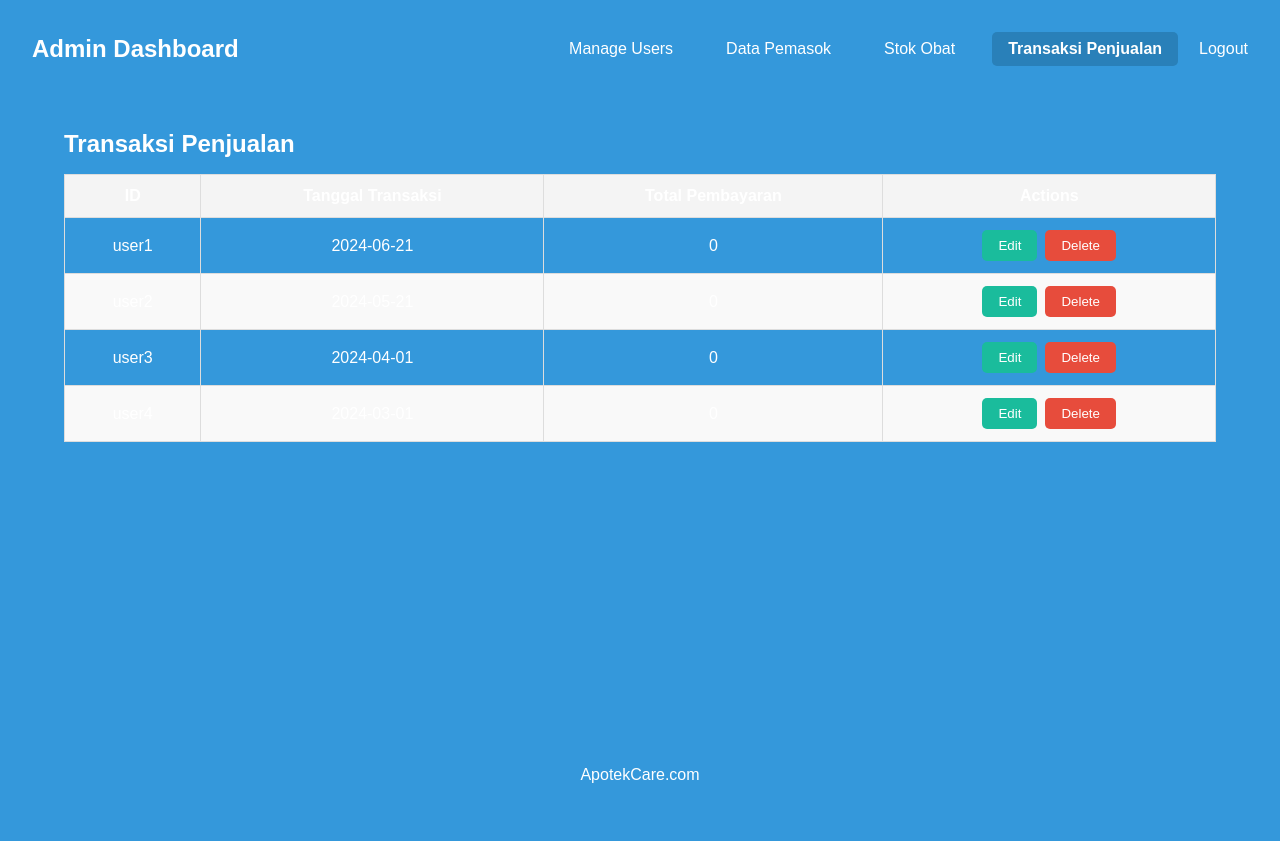
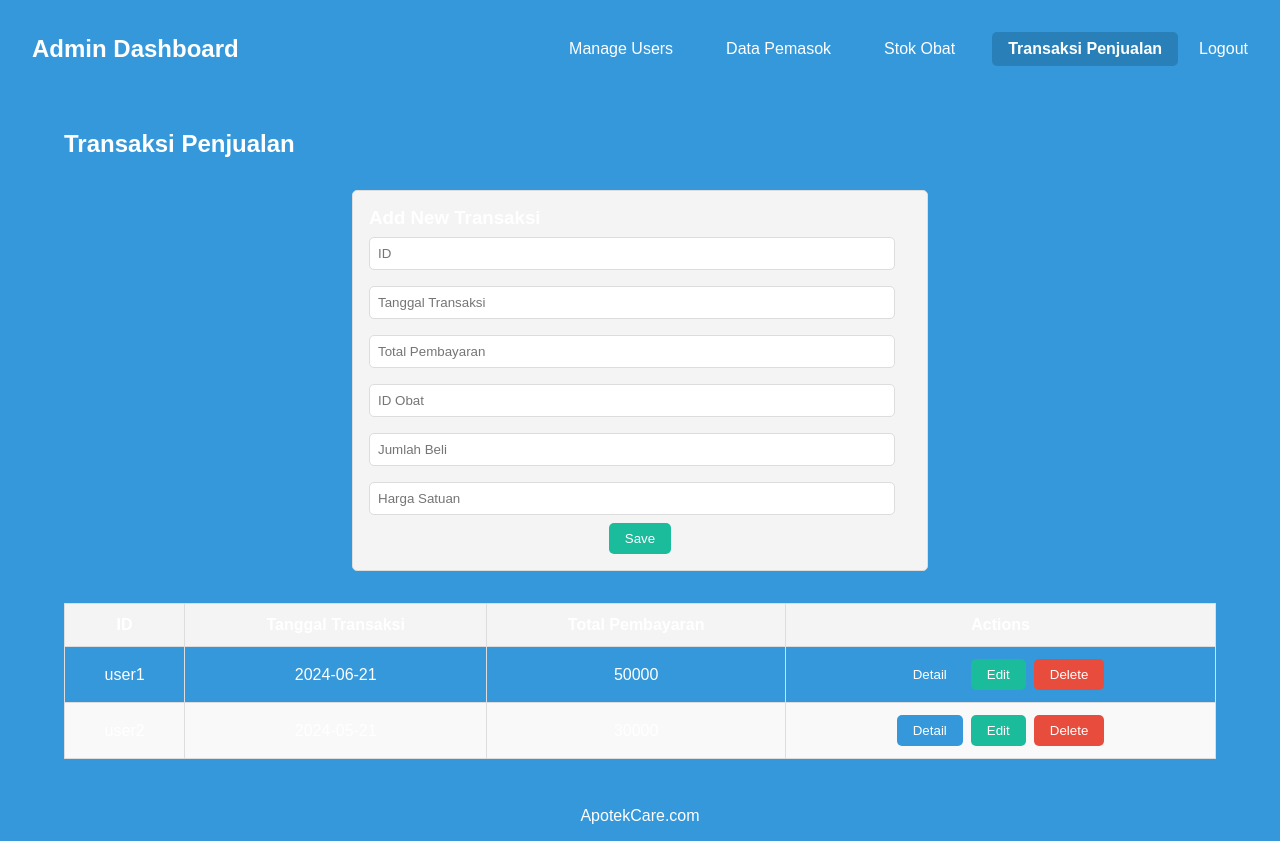
Before and after one commit to yusuffikry/Frontend_Manajemen-Apotek, a React (Create React App) app: page /admin/transaksi-penjualan in a window 1280 px wide. Before the commit the page ends 800 px from the top, so only its background shows below. Built offline with nearby package versions, Linux system fonts and the light colour scheme; the HTML template or start-up script is replaced by a standard one.

Commit message:
update ui admin

```diff
--- a/package.json
+++ b/package.json
@@ -9,7 +9,7 @@
     "react": "^18.3.1",
     "react-dom": "^18.3.1",
     "react-router-dom": "^6.23.1",
-    "react-scripts": "^3.0.1",
+    "react-scripts": "^5.0.1",
     "styled-components": "^6.1.11",
     "web-vitals": "^2.1.4"
   },
--- a/src/pagesAdmin/DataPemasok.js
+++ b/src/pagesAdmin/DataPemasok.js
@@ -91,7 +91,7 @@ const ButtonContainer = styled.div`
 
 const DataPemasok = () => {
   const [data, setData] = useState([
-    { id: 1, nama: 'Yuta', jenis: 'Tablet', merek: 'Rp20.000', tanggal: '14 Jan, 10.40 PM', jumlah: 450 }
+    { id: 1, nama: 'Perusahaan A', telepon: '08123456789' }
   ]);
 
   const [isEditing, setIsEditing] = useState(false);
@@ -99,10 +99,7 @@ const DataPemasok = () => {
   const [editData, setEditData] = useState({
     id: '',
     nama: '',
-    jenis: '',
-    merek: '',
-    tanggal: '',
-    jumlah: ''
+    telepon: ''
   });
 
   const handleInputChange = (e) => {
@@ -116,19 +113,16 @@ const DataPemasok = () => {
       updatedData[editIndex] = editData;
       setData(updatedData);
       setEditIndex(null);
-      setEditData({ id: '', nama: '', jenis: '', merek: '', tanggal: '', jumlah: '' });
+      setEditData({ id: '', nama: '', telepon: '' });
       setIsEditing(false);
     } else {
       const newData = {
         id: data.length + 1,
         nama: editData.nama,
-        jenis: editData.jenis,
-        merek: editData.merek,
-        tanggal: editData.tanggal,
-        jumlah: editData.jumlah
+        telepon: editData.telepon
       };
       setData([...data, newData]);
-      setEditData({ id: '', nama: '', jenis: '', merek: '', tanggal: '', jumlah: '' });
+      setEditData({ id: '', nama: '', telepon: '' });
     }
   };
 
@@ -154,36 +148,15 @@ const DataPemasok = () => {
         <Input
           type="text"
           name="nama"
-          placeholder="Nama Pemasok"
+          placeholder="Nama Perusahaan"
           value={editData.nama}
           onChange={handleInputChange}
         />
         <Input
           type="text"
-          name="jenis"
-          placeholder="Jenis Obat"
-          value={editData.jenis}
-          onChange={handleInputChange}
-        />
-        <Input
-          type="text"
-          name="merek"
-          placeholder="Merek Obat"
-          value={editData.merek}
-          onChange={handleInputChange}
-        />
-        <Input
-          type="text"
-          name="tanggal"
-          placeholder="Tanggal di Pasok"
-          value={editData.tanggal}
-          onChange={handleInputChange}
-        />
-        <Input
-          type="text"
-          name="jumlah"
-          placeholder="Jumlah Obat"
-          value={editData.jumlah}
+          name="telepon"
+          placeholder="Nomor Telepon"
+          value={editData.telepon}
           onChange={handleInputChange}
         />
         <AddButton onClick={handleAdd}>{isEditing ? 'Simpan' : 'Tambah'}</AddButton>
@@ -192,11 +165,8 @@ const DataPemasok = () => {
         <thead>
           <tr>
             <Th>ID</Th>
-            <Th>Nama</Th>
-            <Th>Jenis</Th>
-            <Th>Merek</Th>
-            <Th>Tanggal</Th>
-            <Th>Jumlah</Th>
+            <Th>Nama Perusahaan</Th>
+            <Th>Nomor Telepon</Th>
             <Th>Action</Th>
           </tr>
         </thead>
@@ -205,10 +175,7 @@ const DataPemasok = () => {
             <tr key={index}>
               <Td>{row.id}</Td>
               <Td>{row.nama}</Td>
-              <Td>{row.jenis}</Td>
-              <Td>{row.merek}</Td>
-              <Td>{row.tanggal}</Td>
-              <Td>{row.jumlah}</Td>
+              <Td>{row.telepon}</Td>
               <Td>
                 <ButtonContainer>
                   <EditButton onClick={() => handleEdit(index)}>Edit</EditButton>
--- a/src/pagesAdmin/ManageUsers.js
+++ b/src/pagesAdmin/ManageUsers.js
@@ -11,6 +11,7 @@ const Table = styled.table`
   width: 100%;
   max-width: 100%;
   border-collapse: collapse;
+  display: ${(props) => (props.isHidden ? 'none' : 'table')}; /* Hide table if isHidden prop is true */
 `;
 
 const Th = styled.th`
@@ -90,7 +91,7 @@ const FormContainer = styled.div`
 `;
 
 const Input = styled.input`
-  width: 100%;
+  width: calc(100% - 1rem); /* Adjusting width to account for padding */
   padding: 0.5rem;
   margin: 0.5rem 0;
   border: none;
@@ -100,29 +101,29 @@ const Input = styled.input`
 
 const ManageUsers = () => {
   const [data, setData] = useState([
-    { username: 'user1', name: 'John Doe', email: 'user1@example.com', address: '123 Main St', role: 'Admin' },
-    { username: 'user2', name: 'Jane Smith', email: 'user2@example.com', address: '456 Elm St', role: 'User' },
-    { username: 'user3', name: 'Alice Johnson', email: 'user3@example.com', address: '789 Maple Ave', role: 'User' },
-    { username: 'user4', name: 'Bob Brown', email: 'user4@example.com', address: '101 Pine St', role: 'Moderator' },
+    { name: 'John Doe', email: 'user1@example.com', address: '123 Main St', role: 'Admin' },
+    { name: 'Jane Smith', email: 'user2@example.com', address: '456 Elm St', role: 'User' },
+    { name: 'Alice Johnson', email: 'user3@example.com', address: '789 Maple Ave', role: 'User' },
+    { name: 'Bob Brown', email: 'user4@example.com', address: '101 Pine St', role: 'Moderator' },
   ]);
 
   const [isAdding, setIsAdding] = useState(false);
   const [newUser, setNewUser] = useState({
-    username: '',
     name: '',
     email: '',
     address: '',
-    role: ''
+    role: '',
+    password: '' // Added password field
   });
 
   const [isEditing, setIsEditing] = useState(false);
   const [editIndex, setEditIndex] = useState(null);
   const [editUser, setEditUser] = useState({
-    username: '',
     name: '',
     email: '',
     address: '',
-    role: ''
+    role: '',
+    password: '' // Added password field
   });
 
   const handleInputChange = (e) => {
@@ -141,12 +142,12 @@ const ManageUsers = () => {
       setData(updatedData);
       setEditIndex(null);
       setIsEditing(false);
-      setEditUser({ username: '', name: '', email: '', address: '', role: '' });
+      setEditUser({ name: '', email: '', address: '', role: '', password: '' });
     } else {
       setData([...data, newUser]);
-      setNewUser({ username: '', name: '', email: '', address: '', role: '' });
-      setIsAdding(false);
+      setNewUser({ name: '', email: '', address: '', role: '', password: '' });
     }
+    setIsAdding(false); // Close the form after adding/editing
   };
 
   const handleDeleteUser = (index) => {
@@ -174,20 +175,13 @@ const ManageUsers = () => {
           setIsAdding(!isAdding);
           setIsEditing(false);
           setEditIndex(null);
-          setEditUser({ username: '', name: '', email: '', address: '', role: '' });
+          setEditUser({ name: '', email: '', address: '', role: '', password: '' });
         }}>
           {isAdding || isEditing ? 'Cancel' : 'Add User'}
         </AddUserButton>
       </RightButtonContainer>
-      {(isAdding || isEditing) && (
+      {(isAdding || isEditing) ? (
         <FormContainer>
-          <Input
-            type="text"
-            name="username"
-            placeholder="Username"
-            value={isEditing ? editUser.username : newUser.username}
-            onChange={handleInputChange}
-          />
           <Input
             type="text"
             name="name"
@@ -216,13 +210,21 @@ const ManageUsers = () => {
             value={isEditing ? editUser.role : newUser.role}
             onChange={handleInputChange}
           />
+          {isAdding || isEditing ? ( // Display password input only when adding or editing
+            <Input
+              type="password"
+              name="password"
+              placeholder="Password"
+              value={isEditing ? editUser.password : newUser.password}
+              onChange={handleInputChange}
+            />
+          ) : null}
           <AddUserButton onClick={handleAddUser}>{isEditing ? 'Save Changes' : 'Add User'}</AddUserButton>
         </FormContainer>
-      )}
-      <Table>
+      ) : null}
+      <Table isHidden={isAdding || isEditing}>
         <thead>
           <Tr>
-            <Th>Username</Th>
             <Th>Name</Th>
             <Th>Email</Th>
             <Th>Address</Th>
@@ -233,7 +235,6 @@ const ManageUsers = () => {
         <tbody>
           {data.map((row, index) => (
             <Tr key={index}>
-              <Td>{row.username}</Td>
               <Td>{row.name}</Td>
               <Td>{row.email}</Td>
               <Td>{row.address}</Td>
--- a/src/pagesAdmin/TransaksiPenjualan.js
+++ b/src/pagesAdmin/TransaksiPenjualan.js
@@ -1,4 +1,4 @@
-import React from 'react';
+import React, { useState } from 'react';
 import styled from 'styled-components';
 
 const TableContainer = styled.div`
@@ -44,6 +44,22 @@ const Button = styled.button`
   }
 `;
 
+const AddButton = styled(Button)`
+  background-color: #2ecc71;
+
+  &:hover {
+    background-color: #27ae60;
+  }
+`;
+
+const DetailButton = styled(Button)`
+  background-color: #3498db;
+
+  &:hover {
+    background-color: #2980b9;
+  }
+`;
+
 const EditButton = styled(Button)`
   background-color: #1abc9c;
 
@@ -60,17 +76,184 @@ const DeleteButton = styled(Button)`
   }
 `;
 
+const DetailContainer = styled.div`
+  width: 90%;
+  margin: 2rem auto;
+  padding: 1rem;
+  border: 1px solid #ddd;
+  border-radius: 5px;
+  background-color: #f4f4f4;
+`;
+
+const DetailItem = styled.p`
+  margin: 0.5rem 0;
+`;
+
+const FormContainer = styled.div`
+  width: 50%;
+  margin: 2rem auto;
+  padding: 1rem;
+  border: 1px solid #ddd;
+  border-radius: 5px;
+  background-color: #f4f4f4;
+`;
+
+const Input = styled.input`
+  width: calc(100% - 1rem);
+  padding: 0.5rem;
+  margin: 0.5rem 0;
+  border: 1px solid #ddd;
+  border-radius: 5px;
+`;
+
+const CloseButton = styled(Button)`
+  background-color: #95a5a6;
+
+  &:hover {
+    background-color: #7f8c8d;
+  }
+`;
+
 const TransaksiPenjualan = () => {
-  const data = [
-    { ID: 'user1', tanggal_transaksi: '2024-06-21', total_pembayaran: '0' },
-    { ID: 'user2', tanggal_transaksi: '2024-05-21', total_pembayaran: '0' },
-    { ID: 'user3', tanggal_transaksi: '2024-04-01', total_pembayaran: '0' },
-    { ID: 'user4', tanggal_transaksi: '2024-03-01', total_pembayaran: '0' },
-  ];
+  const [data, setData] = useState([
+    {
+      ID: 'user1',
+      tanggal_transaksi: '2024-06-21',
+      total_pembayaran: '50000',
+      id_obat: 'obat1',
+      jumlah_beli: '2',
+      harga_satuan: '25000'
+    },
+    {
+      ID: 'user2',
+      tanggal_transaksi: '2024-05-21',
+      total_pembayaran: '30000',
+      id_obat: 'obat2',
+      jumlah_beli: '1',
+      harga_satuan: '30000'
+    },
+    // Add more sample data as needed
+  ]);
+
+  const [selectedTransaction, setSelectedTransaction] = useState(null);
+  const [editingTransaction, setEditingTransaction] = useState(null);
+  const [newTransaction, setNewTransaction] = useState({
+    ID: '',
+    tanggal_transaksi: '',
+    total_pembayaran: '',
+    id_obat: '',
+    jumlah_beli: '',
+    harga_satuan: ''
+  });
+
+  const handleDetail = (transaction) => {
+    setSelectedTransaction(transaction);
+  };
+
+  const handleEdit = (transaction) => {
+    setEditingTransaction(transaction);
+  };
+
+  const handleDelete = (transaction) => {
+    if (window.confirm(`Are you sure you want to delete the transaction with ID: ${transaction.ID}?`)) {
+      const updatedData = data.filter(item => item.ID !== transaction.ID);
+      setData(updatedData);
+      setSelectedTransaction(null); // Clear selected transaction if any
+      setEditingTransaction(null); // Clear editing transaction if any
+    }
+  };
+
+  const handleInputChange = (e) => {
+    const { name, value } = e.target;
+    if (editingTransaction) {
+      setEditingTransaction({
+        ...editingTransaction,
+        [name]: value
+      });
+    } else {
+      setNewTransaction({
+        ...newTransaction,
+        [name]: value
+      });
+    }
+  };
+
+  const handleSave = () => {
+    if (editingTransaction) {
+      const updatedData = data.map(item =>
+        item.ID === editingTransaction.ID ? editingTransaction : item
+      );
+      setData(updatedData);
+      setEditingTransaction(null);
+    } else {
+      setData([...data, newTransaction]);
+      setNewTransaction({
+        ID: '',
+        tanggal_transaksi: '',
+        total_pembayaran: '',
+        id_obat: '',
+        jumlah_beli: '',
+        harga_satuan: ''
+      });
+    }
+  };
+
+  const handleCloseDetail = () => {
+    setSelectedTransaction(null);
+  };
 
   return (
     <TableContainer>
       <h2>Transaksi Penjualan</h2>
+      <FormContainer>
+        <h3>{editingTransaction ? 'Edit Transaksi' : 'Add New Transaksi'}</h3>
+        <Input
+          type="text"
+          name="ID"
+          placeholder="ID"
+          value={editingTransaction ? editingTransaction.ID : newTransaction.ID}
+          onChange={handleInputChange}
+          disabled={editingTransaction}
+        />
+        <Input
+          type="text"
+          name="tanggal_transaksi"
+          placeholder="Tanggal Transaksi"
+          value={editingTransaction ? editingTransaction.tanggal_transaksi : newTransaction.tanggal_transaksi}
+          onChange={handleInputChange}
+        />
+        <Input
+          type="text"
+          name="total_pembayaran"
+          placeholder="Total Pembayaran"
+          value={editingTransaction ? editingTransaction.total_pembayaran : newTransaction.total_pembayaran}
+          onChange={handleInputChange}
+        />
+        <Input
+          type="text"
+          name="id_obat"
+          placeholder="ID Obat"
+          value={editingTransaction ? editingTransaction.id_obat : newTransaction.id_obat}
+          onChange={handleInputChange}
+        />
+        <Input
+          type="text"
+          name="jumlah_beli"
+          placeholder="Jumlah Beli"
+          value={editingTransaction ? editingTransaction.jumlah_beli : newTransaction.jumlah_beli}
+          onChange={handleInputChange}
+        />
+        <Input
+          type="text"
+          name="harga_satuan"
+          placeholder="Harga Satuan"
+          value={editingTransaction ? editingTransaction.harga_satuan : newTransaction.harga_satuan}
+          onChange={handleInputChange}
+        />
+        <ButtonContainer>
+          <EditButton onClick={handleSave}>Save</EditButton>
+        </ButtonContainer>
+      </FormContainer>
       <Table>
         <thead>
           <tr>
@@ -88,14 +271,30 @@ const TransaksiPenjualan = () => {
               <td>{row.total_pembayaran}</td>
               <td>
                 <ButtonContainer>
-                  <EditButton>Edit</EditButton>
-                  <DeleteButton>Delete</DeleteButton>
+                  <DetailButton onClick={() => handleDetail(row)}>Detail</DetailButton>
+                  <EditButton onClick={() => handleEdit(row)}>Edit</EditButton>
+                  <DeleteButton onClick={() => handleDelete(row)}>Delete</DeleteButton>
                 </ButtonContainer>
               </td>
             </tr>
           ))}
         </tbody>
       </Table>
+
+      {selectedTransaction && (
+        <DetailContainer>
+          <h3>Detail Transaksi</h3>
+          <DetailItem>ID: {selectedTransaction.ID}</DetailItem>
+          <DetailItem>Tanggal Transaksi: {selectedTransaction.tanggal_transaksi}</DetailItem>
+          <DetailItem>Total Pembayaran: {selectedTransaction.total_pembayaran}</DetailItem>
+          <DetailItem>ID Obat: {selectedTransaction.id_obat}</DetailItem>
+          <DetailItem>Jumlah Beli: {selectedTransaction.jumlah_beli}</DetailItem>
+          <DetailItem>Harga Satuan: {selectedTransaction.harga_satuan}</DetailItem>
+          <ButtonContainer>
+            <CloseButton onClick={handleCloseDetail}>Close</CloseButton>
+          </ButtonContainer>
+        </DetailContainer>
+      )}
     </TableContainer>
   );
 };
```
Also changed, not shown: 1 other file (tests, documents, lock files or other folders).
